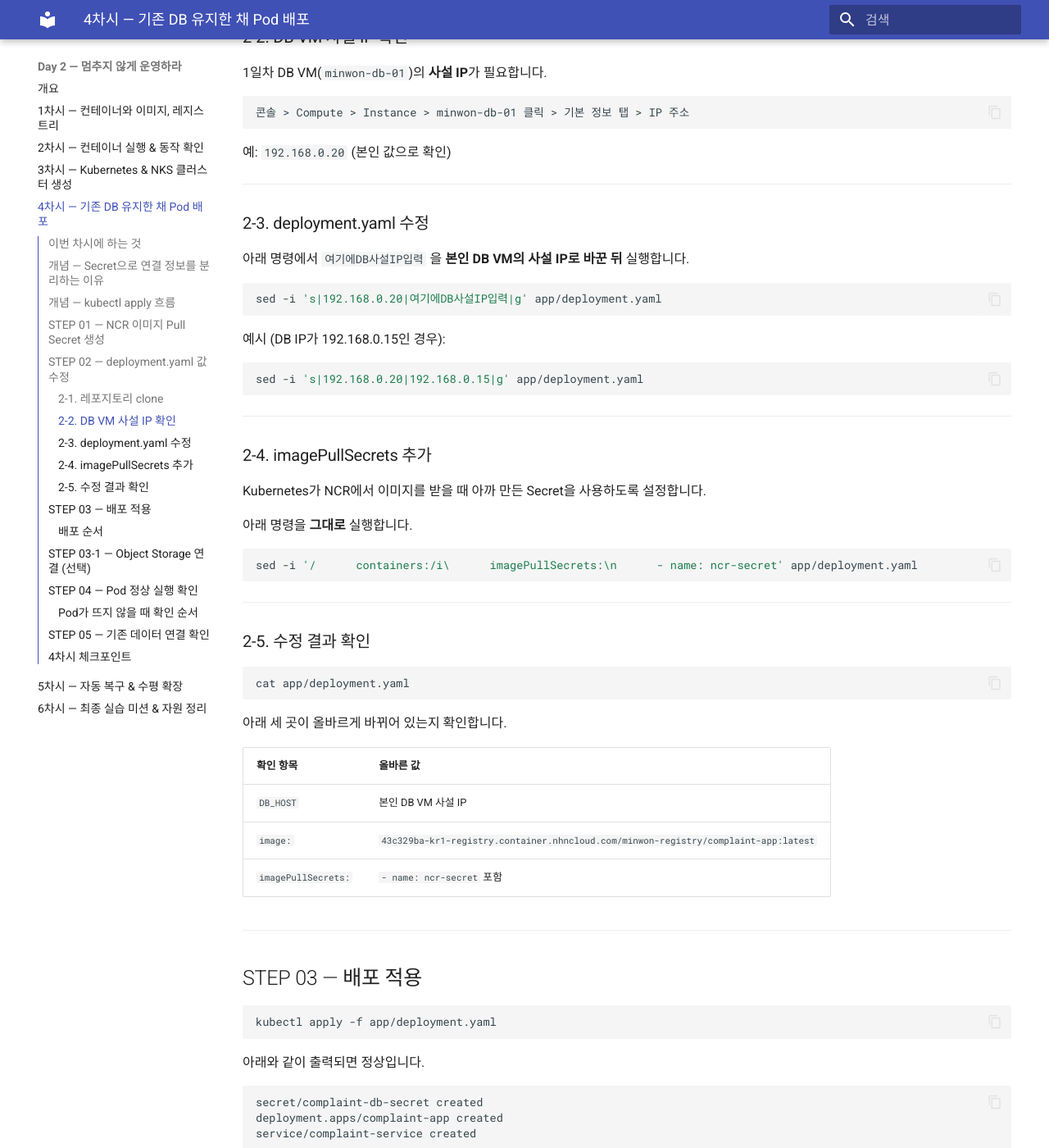
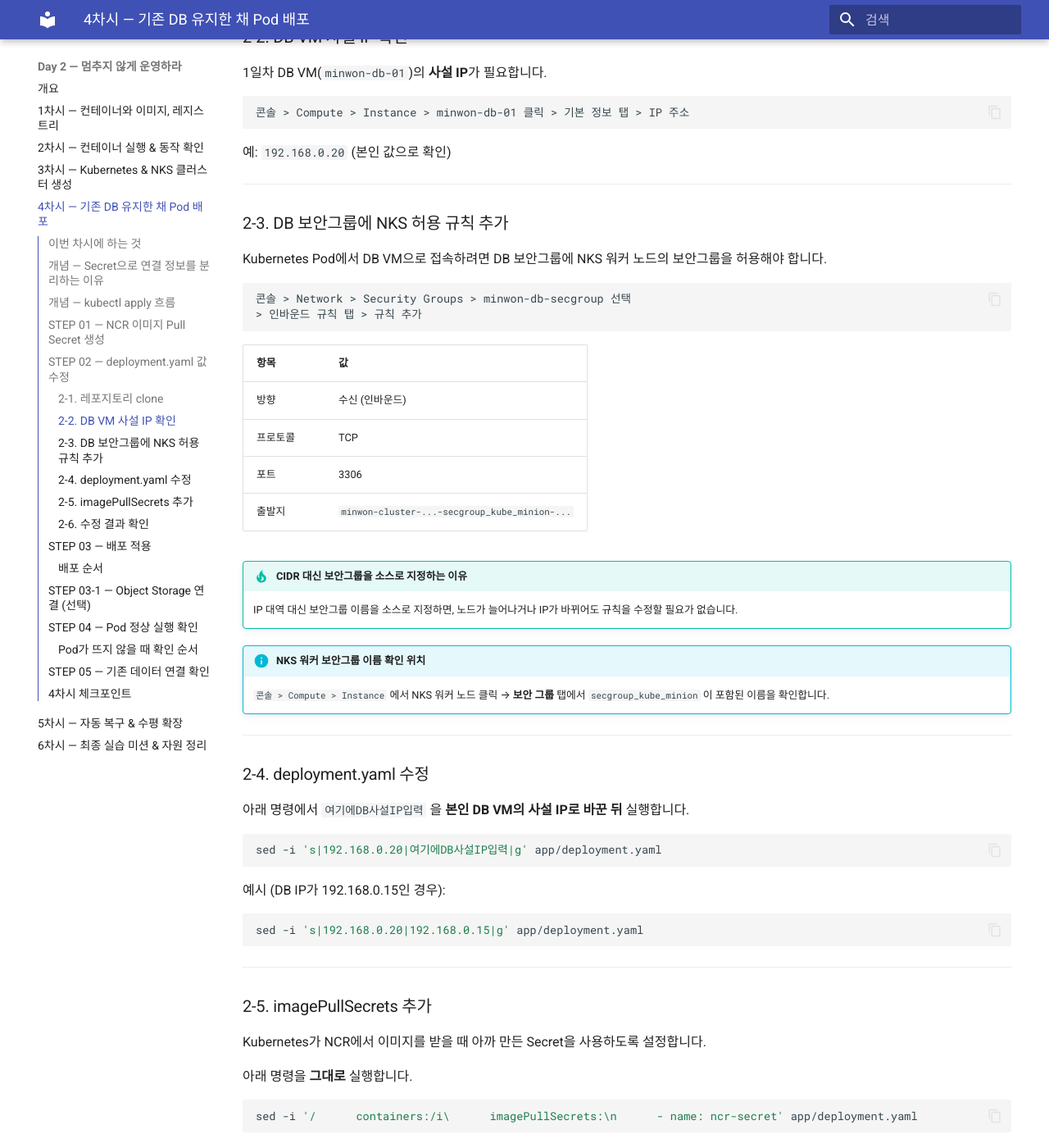
Before and after one commit to skilleat-labs/cloud-native-minwon-lab, an MkDocs documentation site: the page built from docs/day2/session4.md, in a window 1280 px wide and 1400 px high, scrolled down 2504 px. Shown: the whole window at 82% size. Built offline with MkDocs 1.6.1 and Material for MkDocs 9.7.7, drawn with Linux system fonts in a browser that asks for light colours.

Commit message:
docs: add DB security group rule step for NKS worker access

````diff
--- a/docs/day2/session4.md
+++ b/docs/day2/session4.md
@@ -124,7 +124,31 @@ git pull
 
 ---
 
-### 2-3. deployment.yaml 수정
+### 2-3. DB 보안그룹에 NKS 허용 규칙 추가
+
+Kubernetes Pod에서 DB VM으로 접속하려면 DB 보안그룹에 NKS 워커 노드의 보안그룹을 허용해야 합니다.
+
+```
+콘솔 > Network > Security Groups > minwon-db-secgroup 선택
+> 인바운드 규칙 탭 > 규칙 추가
+```
+
+| 항목 | 값 |
+|------|---|
+| 방향 | 수신 (인바운드) |
+| 프로토콜 | TCP |
+| 포트 | 3306 |
+| 출발지 | `minwon-cluster-...-secgroup_kube_minion-...` |
+
+!!! tip "CIDR 대신 보안그룹을 소스로 지정하는 이유"
+    IP 대역 대신 보안그룹 이름을 소스로 지정하면, 노드가 늘어나거나 IP가 바뀌어도 규칙을 수정할 필요가 없습니다.
+
+!!! info "NKS 워커 보안그룹 이름 확인 위치"
+    `콘솔 > Compute > Instance` 에서 NKS 워커 노드 클릭 → **보안 그룹** 탭에서 `secgroup_kube_minion` 이 포함된 이름을 확인합니다.
+
+---
+
+### 2-4. deployment.yaml 수정
 
 아래 명령에서 `여기에DB사설IP입력` 을 **본인 DB VM의 사설 IP로 바꾼 뒤** 실행합니다.
 
@@ -152,7 +176,7 @@ sed -i '/      containers:/i\      imagePullSecrets:\n      - name: ncr-secret'
 
 ---
 
-### 2-5. 수정 결과 확인
+### 2-6. 수정 결과 확인
 
 ```bash
 cat app/deployment.yaml
````
Also changed, not shown: other parts of docs/day2/session4.md (+1 -1 lines).
